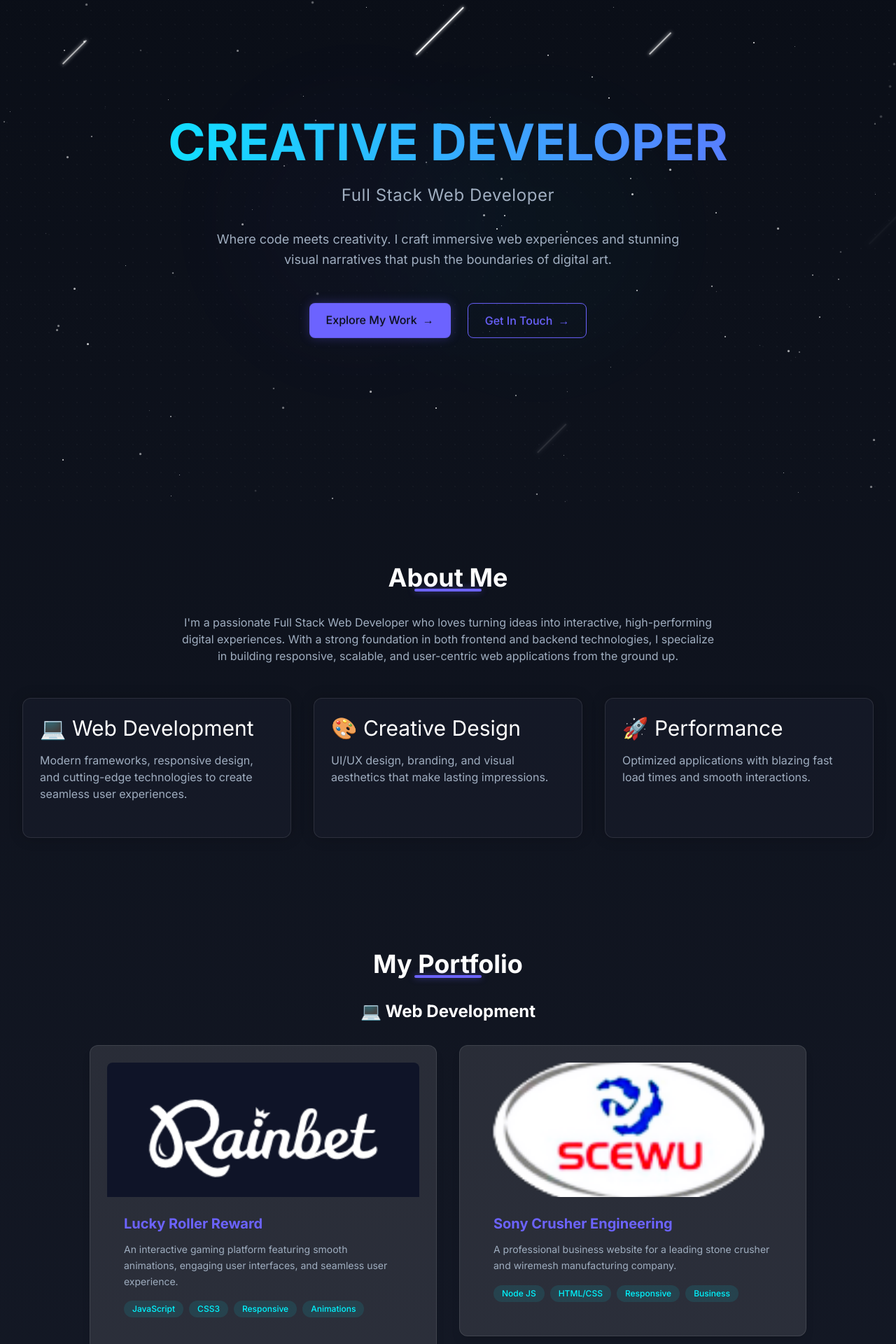
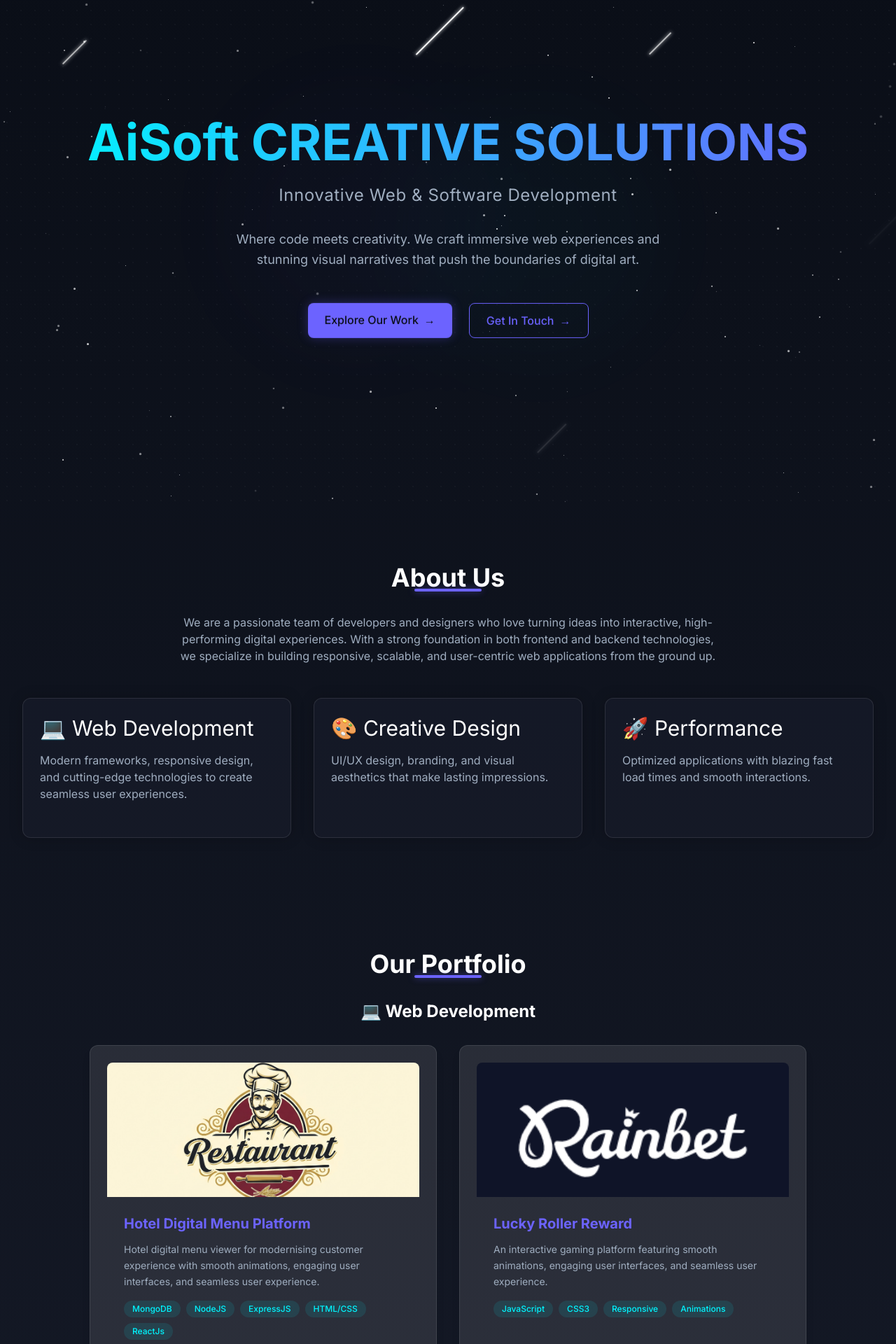
Before and after one commit to Gaurav-R-Walvekar/Portfolio, a React (Vite) app: page / in a window 1280 px wide. Shown: the part 75-1995 px from the top of the page at 70% size. Built offline with nearby package versions, Linux system fonts and the light colour scheme.

Commit message:
Added Aissoft details and make some profesnal changes added menu card site

```diff
--- a/index.html
+++ b/index.html
@@ -4,7 +4,7 @@
     <meta charset="UTF-8" />
     <link rel="icon" type="image/svg+xml" href="/vite.svg" />
     <meta name="viewport" content="width=device-width, initial-scale=1.0" />
-    <title>Developer Portfolio</title>
+    <title>AiSoft - Creative Solutions</title>
     <link rel="preconnect" href="https://fonts.googleapis.com">
     <link rel="preconnect" href="https://fonts.gstatic.com" crossorigin>
     <link href="https://fonts.googleapis.com/css2?family=Inter:wght@400;500;600;700&family=Fira+Code:wght@400;500&display=swap" rel="stylesheet">
--- a/src/App.tsx
+++ b/src/App.tsx
@@ -6,6 +6,7 @@ import BackgroundAnimation from './components/BackgroundAnimation'
 import rainbetLogo from './img/rainbet-logo.png'
 import sonyLogo from './img/Sony.png'
 import prsLogo from './img/PRS_logo.png'
+import hotelLogo from './img/Hotel_logo.png'
 
 const App = () => {
   const [isMenuOpen, setIsMenuOpen] = useState(false)
@@ -25,7 +26,7 @@ const App = () => {
         <div className="container py-4">
           <div className="flex items-center justify-between">
             <a href="#" className="text-2xl font-bold text-tertiary relative group">
-              <span className="relative z-10">Portfolio</span>
+              <span className="relative z-10">AiSoft</span>
               <span className="absolute inset-0 bg-tertiary/20 blur-xl transform scale-0 group-hover:scale-100 transition-transform duration-300" />
             </a>
 
@@ -87,24 +88,24 @@ const App = () => {
           >
             <ScrollAnimation direction="down" threshold={0.2}>
               <h1 className="text-6xl md:text-7xl font-bold mb-6 bg-clip-text text-transparent bg-gradient-to-r from-tertiary via-accent to-tertiary animate-gradient-x">
-                CREATIVE DEVELOPER
+                AiSoft CREATIVE SOLUTIONS
               </h1>
             </ScrollAnimation>
             <ScrollAnimation direction="up" delay={0.2} threshold={0.2}>
               <p className="text-xl md:text-2xl text-textSecondary mb-8 font-light tracking-wide">
-                Full Stack Web Developer
+                Innovative Web & Software Development
               </p>
             </ScrollAnimation>
             <ScrollAnimation direction="up" delay={0.4} threshold={0.2}>
               <p className="text-lg text-textSecondary max-w-2xl mx-auto mb-12 leading-relaxed">
-                Where code meets creativity. I craft immersive web experiences and stunning visual narratives that push the boundaries of digital art.
+                Where code meets creativity. We craft immersive web experiences and stunning visual narratives that push the boundaries of digital art.
               </p>
             </ScrollAnimation>
             <ScrollAnimation direction="up" delay={0.6} threshold={0.2}>
               <div className="flex gap-6 justify-center">
                 <a href="#portfolio" className="btn btn-primary group relative overflow-hidden">
                   <span className="relative z-10 flex items-center gap-2">
-                    Explore My Work
+                    Explore Our Work
                     <span className="transform group-hover:translate-x-1 transition-transform">→</span>
                   </span>
                   <span className="absolute inset-0 bg-tertiary/20 blur-xl transform scale-0 group-hover:scale-100 transition-transform duration-300" />
@@ -126,13 +127,13 @@ const App = () => {
       <section id="about" className="py-20 relative">
         <div className="container relative z-10">
           <ScrollAnimation direction="down" threshold={0.2}>
-            <h2 className="section-title text-center">About Me</h2>
+            <h2 className="section-title text-center">About Us</h2>
           </ScrollAnimation>
           <ScrollAnimation direction="up" delay={0.2} threshold={0.2}>
             <p className="text-textSecondary text-center max-w-3xl mx-auto mb-12">
-              I'm a passionate Full Stack Web Developer who loves turning ideas into interactive,
+              We are a passionate team of developers and designers who love turning ideas into interactive,
               high-performing digital experiences. With a strong foundation in both frontend and backend technologies,
-              I specialize in building responsive, scalable, and user-centric web applications from the ground up.
+              we specialize in building responsive, scalable, and user-centric web applications from the ground up.
             </p>
           </ScrollAnimation>
           <div className="grid md:grid-cols-3 gap-8">
@@ -177,7 +178,7 @@ const App = () => {
       <section id="portfolio" className="py-20 relative">
         <div className="container relative z-10">
           <ScrollAnimation direction="down" threshold={0.2}>
-            <h2 className="section-title text-center">My Portfolio</h2>
+            <h2 className="section-title text-center">Our Portfolio</h2>
           </ScrollAnimation>
 
           <ScrollAnimation direction="up" delay={0.2} threshold={0.2}>
@@ -185,6 +186,40 @@ const App = () => {
           </ScrollAnimation>
 
           <div className="grid md:grid-cols-2 gap-8 max-w-5xl mx-auto mt-8">
+            <ScrollAnimation direction="left" delay={0.3} threshold={0.2}>
+              <div className="card group shadow-lg rounded-xl bg-white/10 backdrop-blur-md border border-white/10 transition-all duration-300 hover:scale-105 hover:shadow-tertiary/20 hover:border-tertiary/30">
+                <div className="relative overflow-hidden rounded-t-lg">
+                  <img
+                    src={hotelLogo}
+                    className="w-full h-48 object-cover transform group-hover:scale-110 transition-transform duration-500"
+                  />
+                  <div className="absolute inset-0 bg-gradient-to-t from-black/80 via-black/40 to-transparent opacity-0 group-hover:opacity-100 transition-opacity duration-300 flex items-end justify-center p-6">
+                    <a
+                      href="https://hotelmenu.aisoft.it.com/Jai_Bhavani"
+                      target="_blank"
+                      rel="noopener noreferrer"
+                      className="btn btn-primary text-sm px-6 py-2.5 transform translate-y-4 group-hover:translate-y-0 transition-transform duration-300"
+                    >
+                      Visit Live Site
+                    </a>
+                  </div>
+                </div>
+                <div className="p-6">
+                  <h3 className="text-xl font-bold mb-3 text-tertiary group-hover:text-accent transition-colors duration-300">Hotel Digital Menu Platform</h3>
+                  <p className="text-textSecondary text-sm mb-4 leading-relaxed">
+                   Hotel digital menu viewer for modernising customer experience with smooth animations, engaging user interfaces, and seamless user experience.
+                  </p>
+                  <div className="flex flex-wrap gap-2">
+                    <span className="px-3 py-1 bg-accent/10 text-accent rounded-full text-xs font-medium">MongoDB</span>
+                    <span className="px-3 py-1 bg-accent/10 text-accent rounded-full text-xs font-medium">NodeJS</span>
+                    <span className="px-3 py-1 bg-accent/10 text-accent rounded-full text-xs font-medium">ExpressJS</span>
+                    <span className="px-3 py-1 bg-accent/10 text-accent rounded-full text-xs font-medium">HTML/CSS</span>
+                    <span className="px-3 py-1 bg-accent/10 text-accent rounded-full text-xs font-medium">ReactJs</span>
+                  </div>
+                </div>
+              </div>
+            </ScrollAnimation>
+
             <ScrollAnimation direction="left" delay={0.3} threshold={0.2}>
               <div className="card group shadow-lg rounded-xl bg-white/10 backdrop-blur-md border border-white/10 transition-all duration-300 hover:scale-105 hover:shadow-tertiary/20 hover:border-tertiary/30">
                 <div className="relative overflow-hidden rounded-t-lg">
@@ -306,35 +341,35 @@ const App = () => {
           <ScrollAnimation direction="up" delay={0.4} threshold={0.2}>
             <div className="card text-center p-8 hover:scale-105 transition-transform duration-300">
               <span className="text-5xl mb-6 block">💻</span>
-              <h3 className="text-2xl font-bold mb-3">Gaurav Walvekar</h3>
-              <p className="text-textSecondary text-lg mb-4">Software Development</p>
+              <h3 className="text-2xl font-bold mb-3">AiSoft</h3>
+              <p className="text-textSecondary text-lg mb-4">Creative Solutions</p>
               <p className="text-textSecondary mb-8">
                 Let's discuss your next project and create something amazing together.
               </p>
               <div className="flex flex-col space-y-4 items-center">
                 <a
-                  href="tel:+918888308567"
+                  href="tel:+1234567890"
                   className="flex items-center space-x-2 text-tertiary hover:text-accent transition-colors duration-300 group"
                 >
                   <FiPhone className="text-xl group-hover:scale-110 transition-transform duration-300" />
                   <span>+91 8888308567</span>
                 </a>
                 <a
-                  href="mailto:Gauravwalvekarr@gmail.com"
+                  href="mailto:gauravwalvekarr@gmail.com"
                   className="flex items-center space-x-2 text-tertiary hover:text-accent transition-colors duration-300 group"
                 >
                   <FiMail className="text-xl group-hover:scale-110 transition-transform duration-300" />
-                  <span>Gauravwalvekarr@gmail.com</span>
+                  <span>gauravwalvekarr@gmail.com</span>
                 </a>
                 <div className="flex space-x-4 mt-2">
-                  <a
-                    href="https://github.com/Gaurav-R-Walvekar"
+                  {/* <a
+                    href="https://github.com/aisoft"
                     target="_blank"
                     rel="noopener noreferrer"
                     className="text-textSecondary hover:text-tertiary transition-colors duration-300 group"
                   >
                     <FiGithub className="text-2xl group-hover:scale-110 transition-transform duration-300" />
-                  </a>
+                  </a> */}
                   <a
                     href="https://www.linkedin.com/in/gaurav-walvekar-323166211/"
                     target="_blank"
@@ -354,7 +389,7 @@ const App = () => {
       <footer className="w-full bg-black/60 border-t border-white/10 py-8 mt-20">
         <div className="max-w-4xl mx-auto flex flex-col items-center justify-center gap-4 px-4">
           <div className="text-center text-textSecondary text-sm">
-            © {new Date().getFullYear()} Gaurav | Software Craftsman. Pushing the boundaries of creativity.
+            © {new Date().getFullYear()} AiSoft | Creative Solutions. Pushing the boundaries of creativity.
           </div>
         </div>
       </footer>
```
Also changed, not shown: src/img/Hotel_logo.png (added).
